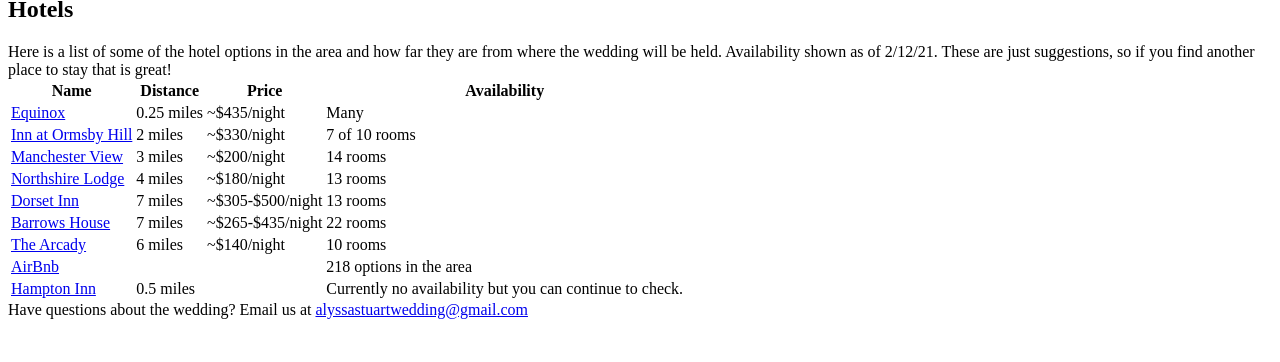
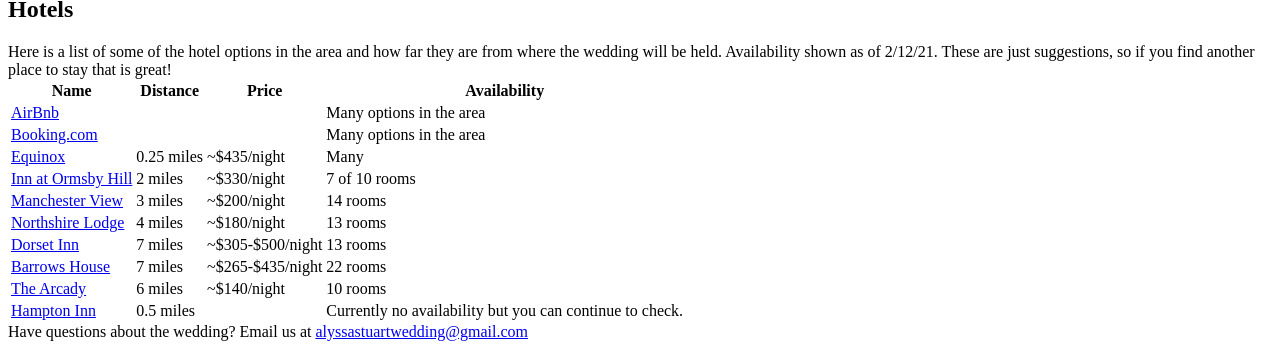
Before and after one commit to stuyam/wedding-website, a Jekyll site: the page built from hotels.html, in a window 1280 px wide, cut to the strip 538-900 px from the top of the page. Built offline with Jekyll 4.4.1, drawn with Linux system fonts in a browser that asks for light colours; some web fonts are replaced.

Commit message:
Add bookingl.com

```diff
--- a/hotels.html
+++ b/hotels.html
@@ -27,6 +27,30 @@
             </tr>
           </thead>
           <tbody class="bg-white divide-y divide-gray-200">
+            <tr>
+              <td class="px-6 py-4 whitespace-nowrap">
+                <a href="https://www.airbnb.com/s/Manchester--VT--United-States/homes?tab_id=home_tab&refinement_paths%5B%5D=%2Fhomes&date_picker_type=calendar&checkin=2021-08-27&checkout=2021-08-29&adults=2&source=structured_search_input_header&search_type=pagination&place_id=ChIJxQzr-lpe4IkRuhUeawab658&federated_search_session_id=1a3e31e6-0d58-4d21-ad59-2d025c8abd0d" target="_blank" class="text-link">AirBnb</a>
+              </td>
+              <td class="px-6 py-4 whitespace-nowrap">
+              </td>
+              <td class="px-6 py-4 whitespace-nowrap">
+              </td>
+              <td class="px-6 py-4 whitespace-nowrap">
+                Many options in the area
+              </td>
+            </tr>
+            <tr>
+              <td class="px-6 py-4 whitespace-nowrap">
+                <a href="https://www.booking.com/searchresults.html?label=gen173nr-1FCAEoggI46AdIM1gEaJgCiAEBmAExuAEHyAEM2AEB6AEB-AECiAIBqAIDuALDlJmHBsACAdICJDFkM2EwMjEwLTBjZDAtNDUwZS1iOWU4LTgwNTE0Mzk5YTBjZtgCBeACAQ&sid=cd6e033190d61c811bfef3d8b565969d&sb=1&sb_lp=1&src=index&src_elem=sb&error_url=https%3A%2F%2Fwww.booking.com%2Findex.html%3Flabel%3Dgen173nr-1FCAEoggI46AdIM1gEaJgCiAEBmAExuAEHyAEM2AEB6AEB-AECiAIBqAIDuALDlJmHBsACAdICJDFkM2EwMjEwLTBjZDAtNDUwZS1iOWU4LTgwNTE0Mzk5YTBjZtgCBeACAQ%3Bsid%3Dcd6e033190d61c811bfef3d8b565969d%3Bsb_price_type%3Dtotal%3Bsrpvid%3Dca5e0576b5e40065%26%3B&ss=Manchester%2C+Vermont%2C+United+States&is_ski_area=&checkin_year=2021&checkin_month=8&checkin_monthday=27&checkout_year=2021&checkout_month=8&checkout_monthday=29&group_adults=2&group_children=0&no_rooms=1&b_h4u_keep_filters=&from_sf=1&ss_raw=manchester+v&ac_position=0&ac_langcode=en&ac_click_type=b&dest_id=20134915&dest_type=city&place_id_lat=43.163601&place_id_lon=-73.0728&search_pageview_id=02c9057759b9006d&search_selected=true&search_pageview_id=02c9057759b9006d&ac_suggestion_list_length=5&ac_suggestion_theme_list_length=0" target="_blank" class="text-link">Booking.com</a>
+              </td>
+              <td class="px-6 py-4 whitespace-nowrap">
+              </td>
+              <td class="px-6 py-4 whitespace-nowrap">
+              </td>
+              <td class="px-6 py-4 whitespace-nowrap">
+                Many options in the area
+              </td>
+            </tr>
             <tr>
               <td class="px-6 py-4 whitespace-nowrap">
                 <a href="https://www.equinoxresort.com/" target="_blank" class="text-link">Equinox</a>
@@ -127,18 +151,6 @@
             </tr>
             <tr>
               <td class="px-6 py-4 whitespace-nowrap">
-                <a href="https://www.airbnb.com/s/Manchester--VT--United-States/homes?tab_id=home_tab&refinement_paths%5B%5D=%2Fhomes&date_picker_type=calendar&checkin=2021-08-27&checkout=2021-08-29&adults=2&source=structured_search_input_header&search_type=pagination&place_id=ChIJxQzr-lpe4IkRuhUeawab658&federated_search_session_id=1a3e31e6-0d58-4d21-ad59-2d025c8abd0d" target="_blank" class="text-link">AirBnb</a>
-              </td>
-              <td class="px-6 py-4 whitespace-nowrap">
-              </td>
-              <td class="px-6 py-4 whitespace-nowrap">
-              </td>
-              <td class="px-6 py-4 whitespace-nowrap">
-                218 options in the area
-              </td>
-            </tr>
-            <tr>
-              <td class="px-6 py-4 whitespace-nowrap">
                 <a href="https://www.guestreservations.com/hampton-inn-38-suitesmanchestermanchester-vt/booking" target="_blank" class="text-link">Hampton Inn</a>
               </td>
               <td class="px-6 py-4 whitespace-nowrap">
```
